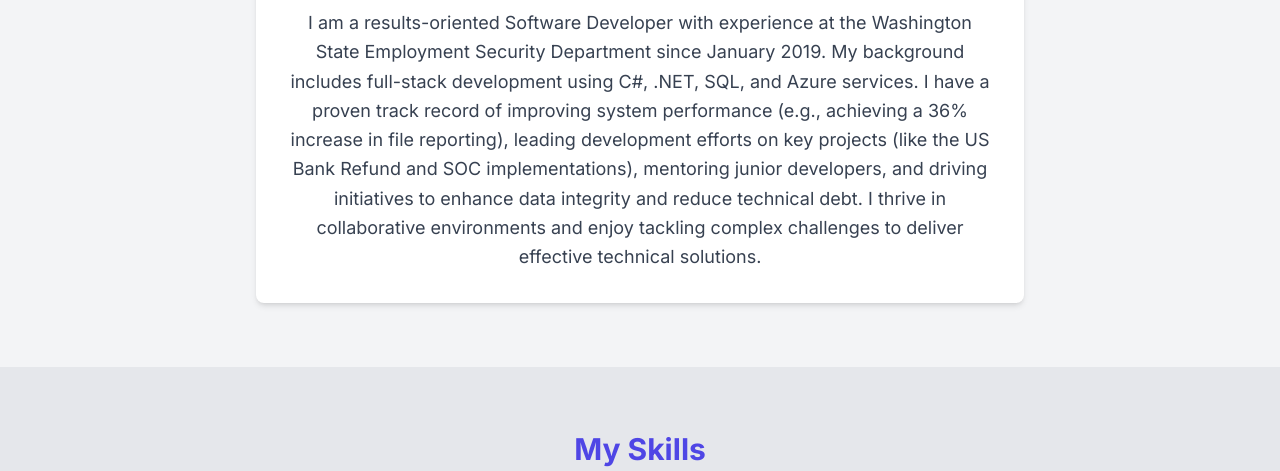
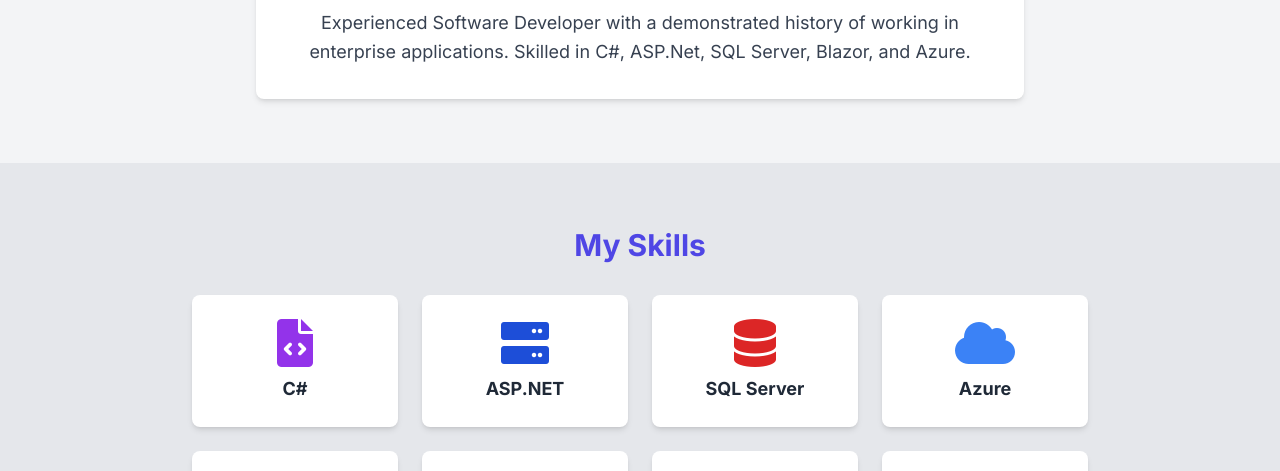
Before and after one commit to joeltennant/joeltennant.github.io, a plain HTML site: page index.html in a window 1280 px wide. Shown: the part 686-1157 px from the top of the page. Drawn offline with nearby package versions, Linux system fonts and the light colour scheme.

Commit message:
Update and rename landing_two.html to index.html

```diff
--- a/landing_two.html
+++ b/index.html
@@ -69,7 +69,7 @@
         <div class="container mx-auto max-w-3xl bg-white p-8 rounded-lg shadow-md">
             <h2 class="text-3xl font-bold text-center mb-6 text-indigo-600">About Me</h2>
             <p class="text-lg text-gray-700 leading-relaxed text-center">
-                I am a results-oriented Software Developer with experience at the Washington State Employment Security Department since January 2019. My background includes full-stack development using C#, .NET, SQL, and Azure services. I have a proven track record of improving system performance (e.g., achieving a 36% increase in file reporting), leading development efforts on key projects (like the US Bank Refund and SOC implementations), mentoring junior developers, and driving initiatives to enhance data integrity and reduce technical debt. I thrive in collaborative environments and enjoy tackling complex challenges to deliver effective technical solutions.
+                Experienced Software Developer with a demonstrated history of working in enterprise applications. Skilled in C#, ASP.Net, SQL Server, Blazor, and Azure.
             </p>
         </div>
     </section>
```
